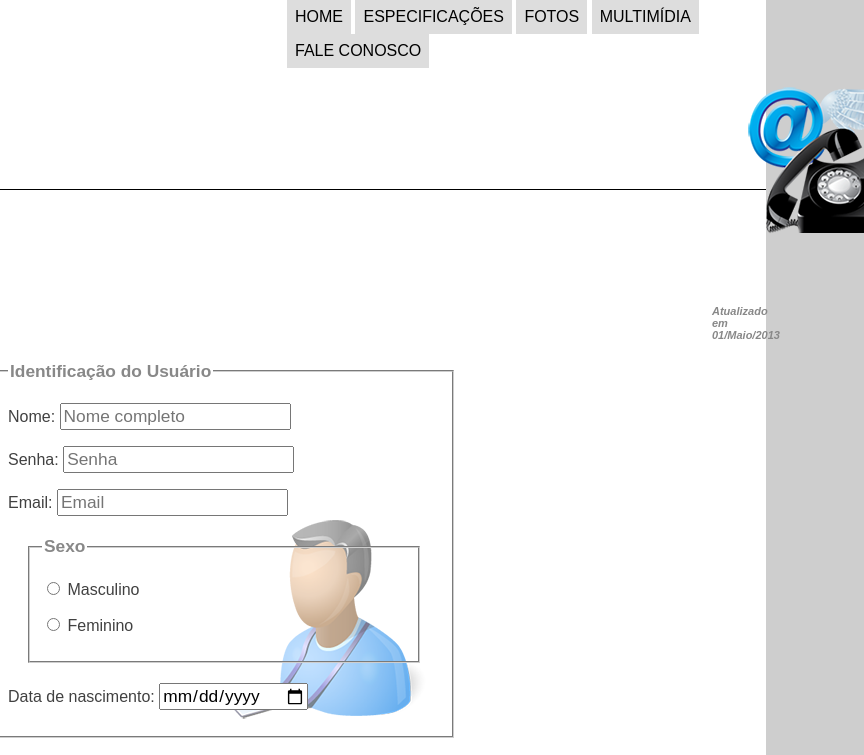
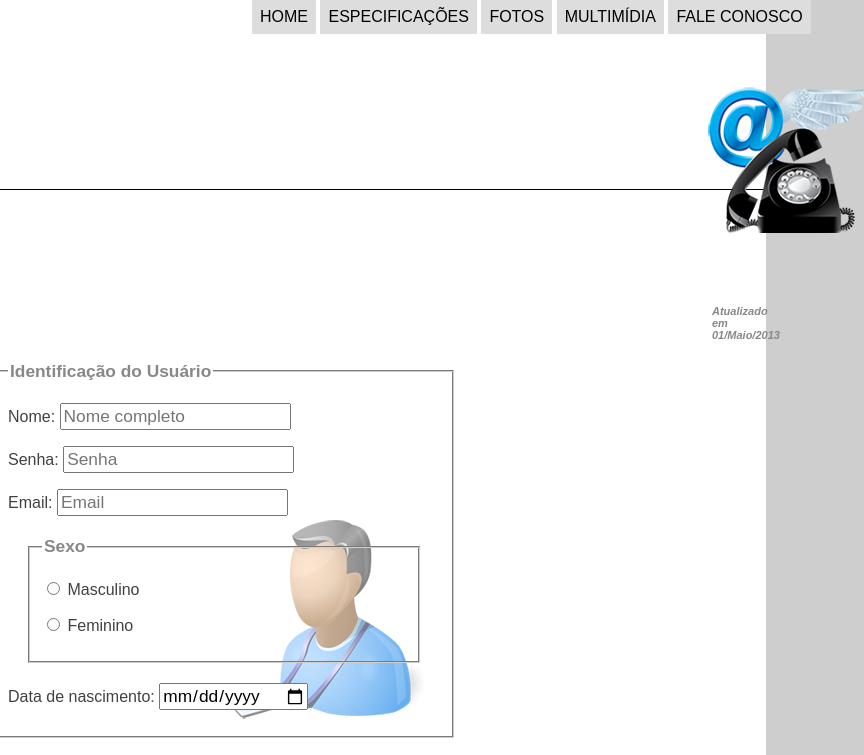
Before and after one commit to LimaProjects/ProjetoGoogleGlass-Aula, a plain HTML site: page fale-conosco.html in a window 1280 px wide. Shown: the top 755 px of the page, 416-1280 px from the left. Drawn offline with Linux system fonts and the light colour scheme; a script that the page names is missing; a web font is replaced by a local one.

Commit message:
Update form.css

```diff
--- a/css/form.css
+++ b/css/form.css
@@ -34,7 +34,7 @@ body {
 img#icone-5 {
 	position: absolute;
 	top: 80px;
-	left: 1160px;
+	left: 1120px;
 }
 
 img#logo {
@@ -70,7 +70,7 @@ header#cabecalho-titulo h2 {
 nav#menu {
 	list-style: none;
 	position: absolute;
-	margin-left: 585px;
+	margin-left: 550px;
 	top: -36px;
 }
 
```
